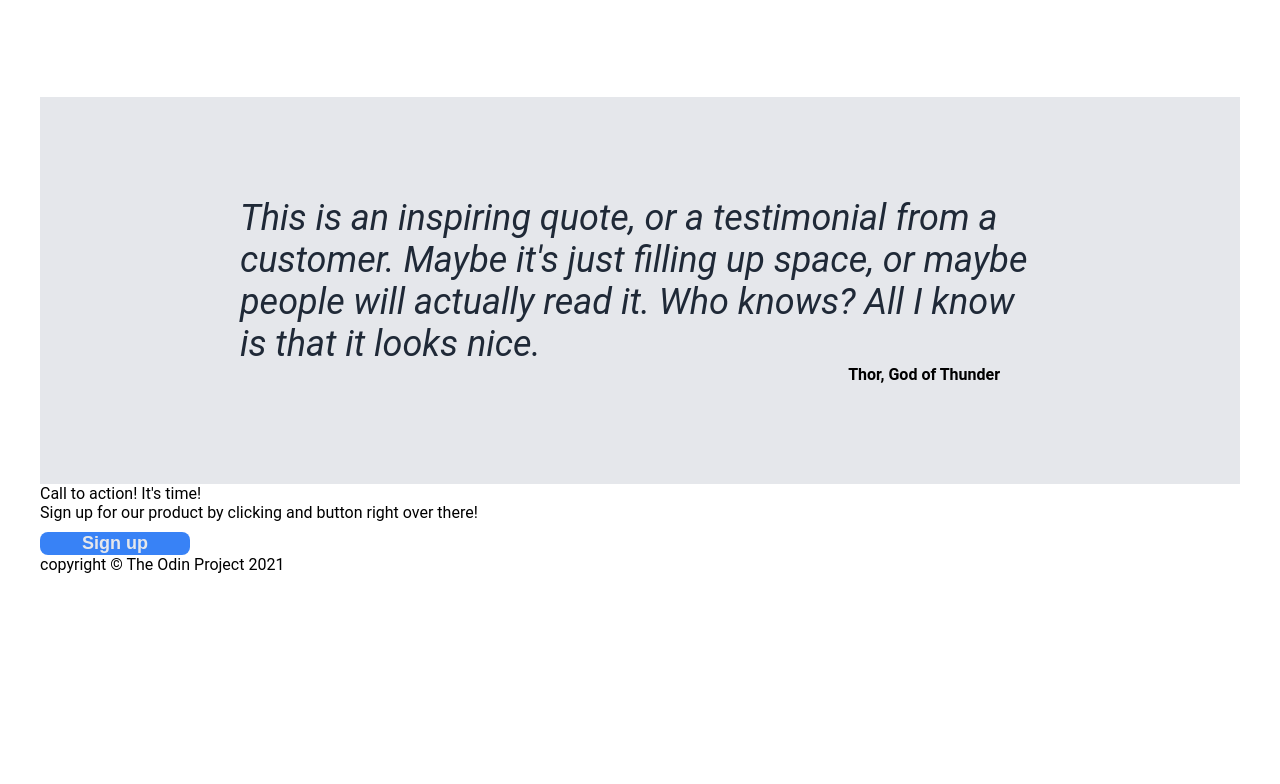
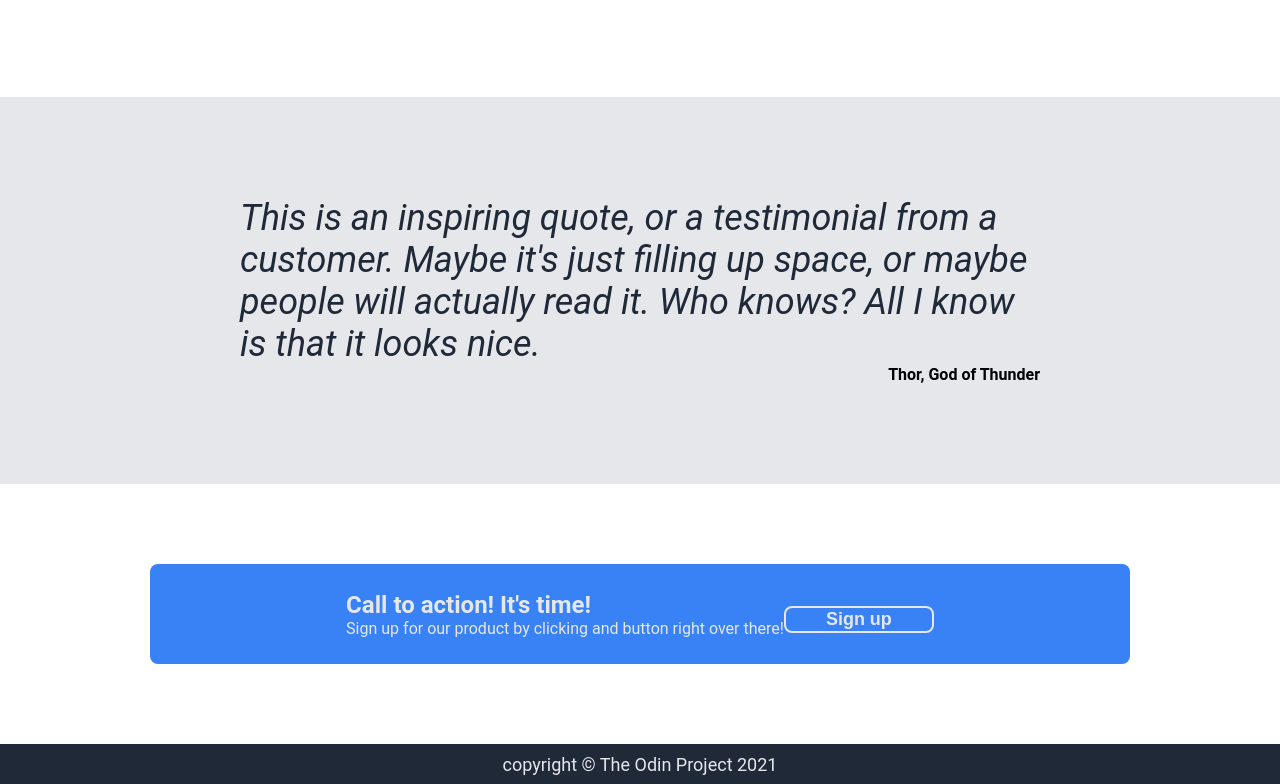
Before and after one commit to GopalKumar366/landing_page, a plain HTML site: page index.html in a window 1280 px wide. Shown: the part 886-1670 px from the top of the page. Before the commit the page ends 1460 px from the top, so only its background shows below. Drawn offline with Linux system fonts and the light colour scheme.

Commit message:
complete each section

```diff
--- a/index.html
+++ b/index.html
@@ -97,14 +97,23 @@
         </div>
 
         <div class="callToaction">
-            <div>Call to action! It's time!</div>
-            <div>Sign up for our product by clicking and button right over there!</div>
-            <button>Sign up</button>
+            <div class="leftaction">
+                <div class="top">Call to action! It's time!</div>
+                <div class="bottom">Sign up for our product by clicking and button right over there!</div>
+            </div>
+
+            <div class="rightaction">
+                <button>Sign up</button>
+            </div>
         </div>
 
 
         <div class="footer">
-            copyright © The Odin Project 2021
+            <div class="text">
+                copyright © The Odin Project 2021
+
+            </div>
+
         </div>
 
 
--- a/style.css
+++ b/style.css
@@ -2,22 +2,17 @@
 
 body{
     font-family: 'Roboto', sans-serif;
+    margin: 0 auto;
+}
 
-    width: 1200px;
-    margin: 0 auto;
-
-
-}
 a{
     text-decoration: none;
     font-size: 18px;
     color: #e5e7eb;
 }
 
-
 ul{
     list-style-type: none;
-
 }
 
 .header{
@@ -25,22 +20,18 @@ ul{
     display: flex;
     justify-content: space-between;
     align-items: center;
-    padding-left: 100px;
-    padding-right: 100px;
-
+    padding: 0 100px;
 }
-
 
 .headerLogo{
     font-size: 24px;
     color: #f9faf8;
+    font-weight: 700;
 }
 
 .headerlinklist{
-
     display: flex;
     gap: 20px;
-
 }
 
 .aboutPage{
@@ -49,17 +40,13 @@ ul{
     justify-content: space-between;
     align-items: center;
     flex-wrap: wrap;
-    padding-left: 100px;
-    padding-right: 100px;
-    padding-top: 100px;
-    padding-bottom: 100px;
+    padding: 100px 100px;
 }
 
 .awesome{
     font-size: 48px;
     color: #f9faf8;
     font-weight: 900;
-
 }
 
 .secondarytext{
@@ -83,11 +70,11 @@ ul{
 .rightcontent img{
     width: 500px;
     height: auto;
-    border: 2px solid blue;
+    border: 2px solid rgb(252, 252, 253);
 
 }
 
-button{
+.aboutPage button{
     margin-top:10px;
     color: #e5e7eb;
     border-radius: 8px;
@@ -148,7 +135,7 @@ button{
     justify-content: Center;
     align-items: center;
     padding: 100px;
-    width:1000px;
+
 }
 
 
@@ -169,3 +156,49 @@ button{
     align-self: flex-end;
     padding-right: 140px;
 }
+
+
+.callToaction{
+    display: flex;
+    justify-content: center;
+    align-items: center;
+    background-color: #3882f6;
+    color: #e5e7eb;
+    margin: 80px 150px;
+    border-radius: 8px;
+    height: 100px;
+}
+
+.leftaction{
+    display: flex;
+    flex-direction: column;
+}
+.top{
+    font-size: 24px;
+    font-weight: 700;
+}
+.callToaction button{
+    margin-top:10px;
+    color: #e5e7eb;
+    border-radius: 8px;
+    border: 2px solid #e5e7eb;
+    background:#3882f6;
+    font-weight: 700;
+    font-size: 18px;
+    width: 150px;
+
+
+}
+
+.footer{
+
+    background: #1f2937;
+    color: #e5e7eb;
+    font-size: 18px;
+    height: 40px;
+    display: grid;
+    place-items: center;
+
+
+
+}
```
